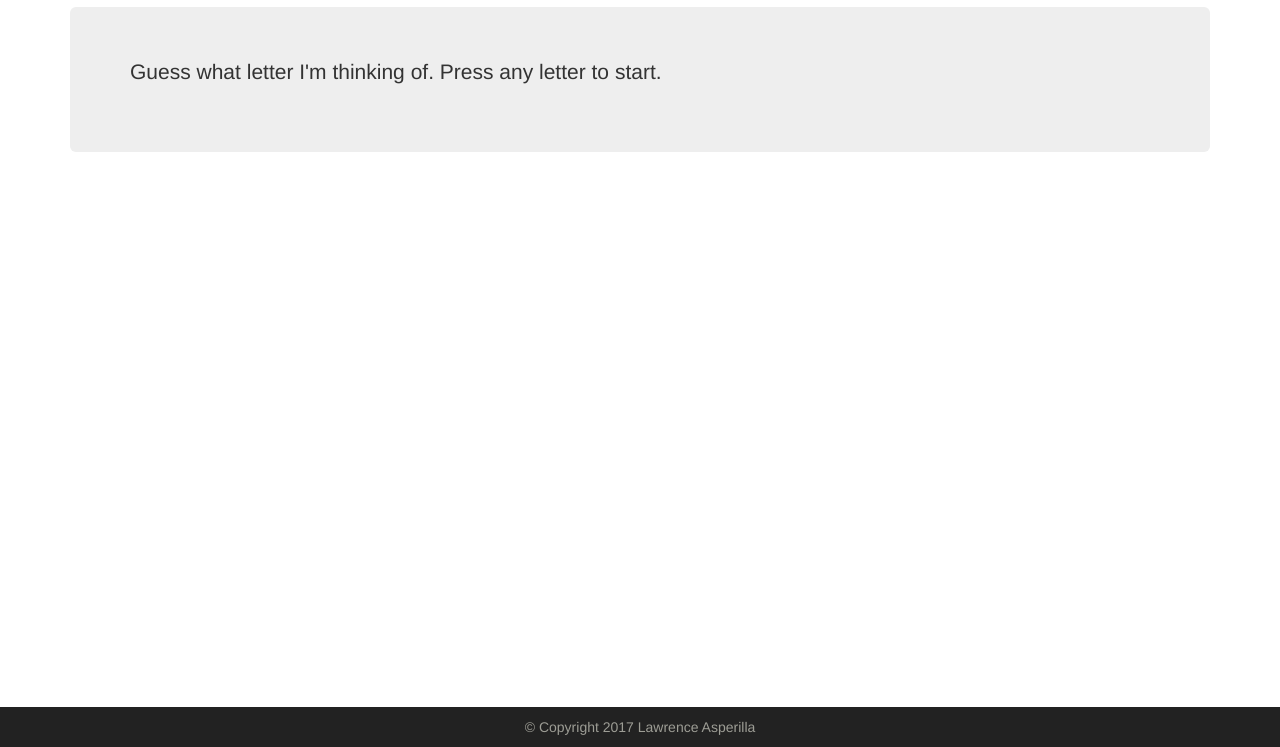
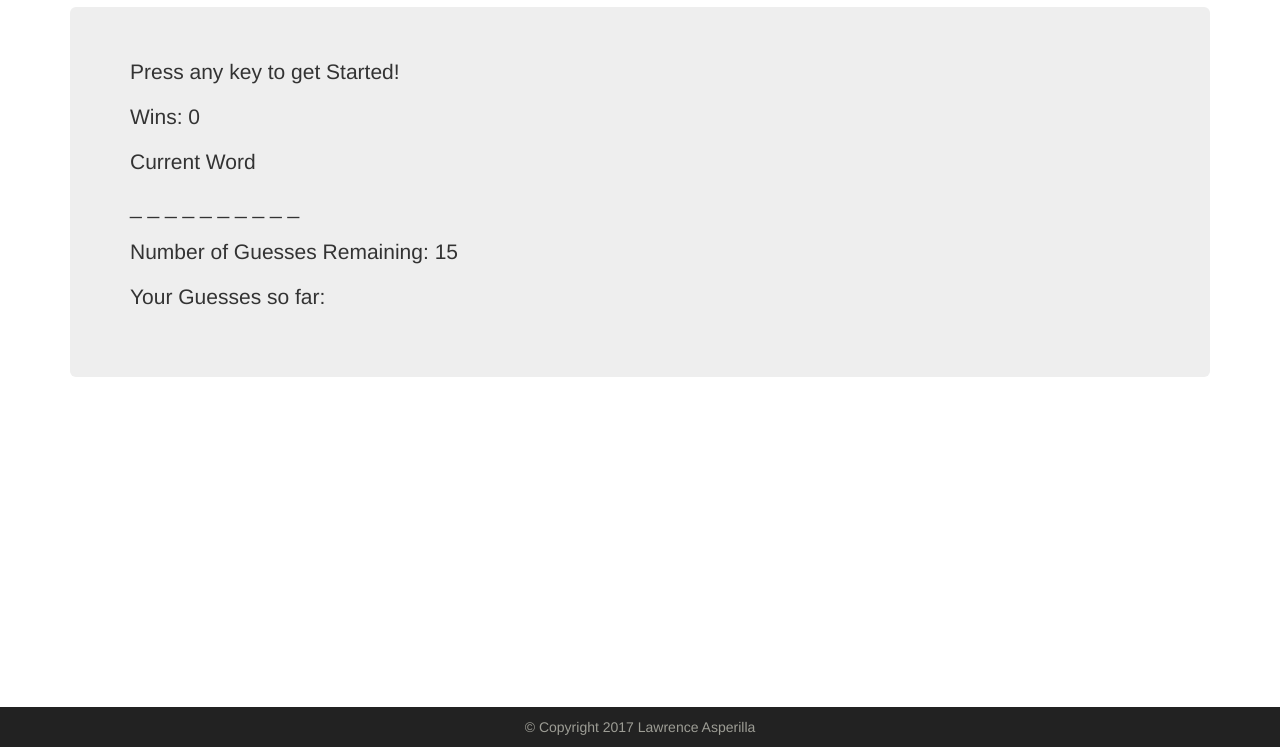
Before and after one commit to lasperilla/Hangman-Game, a plain HTML site: page index.html in a window 1280 px wide. Shown: the part 53-800 px from the top of the page. Drawn offline with nearby package versions, Linux system fonts and the light colour scheme.

Commit message:
coded up to onkeyup userguess prompt

```diff
--- a/index.html
+++ b/index.html
@@ -45,23 +45,25 @@
     </nav>
     <div class="container">
         <div class="jumbotron gamewindow" id="game">
-           <!--  <img src="assets/images/yohane.jpg" id="yohane" class="img-responsive img-rounded"> -->
-            <p>Guess what letter I'm thinking of. Press any letter to start.</p>
         </div>
     </div>
     <script type="text/javascript">
         var wins = 0;
-        var losses = 0;
-        var tries;
+        // var losses = 0;
+        var tries = 15;
         var computerGuess;
+        var revealAnswer =[];
         var lettersGuessed =[];
         var moviesObj = {
             goldfinger: "The third movie in the James Bond series. This movie stars Sean Connery as the Iconic M16 agent, James Bond, as well as Gert Frobe as this movie's titular villain.",
             entrapment: 'This movie focuses on a heist attempted by an investigator played by Catherine Zeta-Jones and a professional thief played by Sean Connery. "Catherine Zeta Jones, she dips beneath lasers, woah oh oh"',
             "finding forrester": "This movie focuses on a young New York youth who is taken under the mentorship of a reclusive author played by Sean Connery. The youth is dared to sneak into the author's office, is caught, and flees. The author recognizes the youth's potential after reading the journals inside the backpack left by the fleeing youth."
         }
+
         var titlesArr = Object.keys(moviesObj);
-        console.log(titlesArr);
+
+        var validInput = ["A", "B", "C", "D", "E", "F", "G", "H", "I", "J", "K", "L", "M", "N", "O", "P", "Q", "R", "S", "T", "U", "V", "W", "X", "Y", "Z"];
+
         function titleFunc(title) {
             var str = title;
             var titleUpper = str.toUpperCase();
@@ -73,22 +75,45 @@
         function guessedFunc(correctAnswer){
             for (var i = 0; i < correctAnswer.length; i++) {
                 if (correctAnswer[i] !== " "){
-                    lettersGuessed.push("_");
+                    revealAnswer.push("_");
                 } else {
-                    lettersGuessed.push(" ");
+                    revealAnswer.push(" ");
                 }
             }
-            console.log(lettersGuessed);
-            return lettersGuessed;
+            console.log(revealAnswer);
+            return revealAnswer;
         }
 
-        function reset {
+        function reset() {
             computerGuess = titlesArr[Math.floor(Math.random() * titlesArr.length)];
-            compGuessHolder = computerGuess;
+            var answer = titleFunc(computerGuess);
+            guessedFunc(answer);
+            console.log("answer"+answer);
+            console.log("revealAnswer" +revealAnswer);
+            tries = 15;
         }
 
+        reset();
+        //intialize #game div
+        var html = "<p>Press any key to get Started!</p>" +
+            "<p>Wins: " + wins + "</p>" +
+            "<p>Current Word</p>" +
+            "<p>" + revealAnswer.join(" ") + "</p>" +
+            "<p>Number of Guesses Remaining: " + tries + "</p>" +
+            "<p>Your Guesses so far: " + lettersGuessed;
 
+        document.querySelector("#game").innerHTML = html;
 
+        document.onkeyup = function(event) {
+            //user guess is key that user hits
+            var userGuess = event.key;
+            // variable takes userGuess, makes it upper case so program can compare it to letters in the variable "answer"
+            var userGuessUpper = userGuess.toUpperCase();
+
+            if (validInput.indexOf(userGuessUpper) !== -1) {
+
+            }
+        } //end of onkeyup
     </script>
     <!-- footer -->
     <footer class="footer-bottom col-xs-12 navbar-inverse navbar-fixed-bottom">
```
